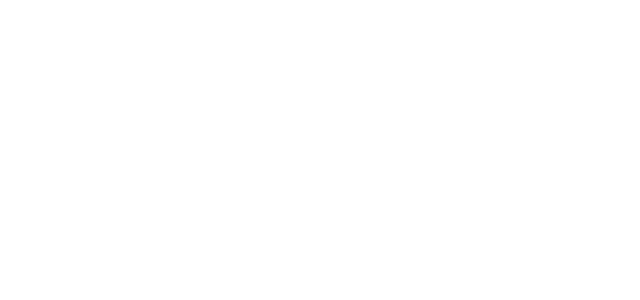
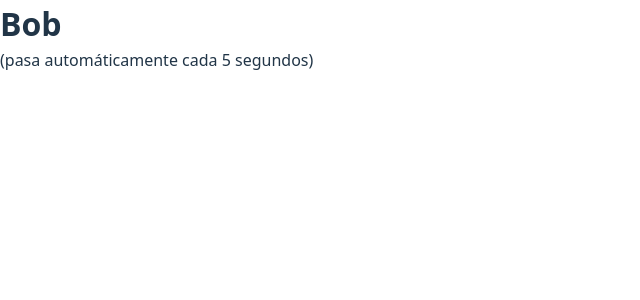
Before and after one commit to DiegoOF07/ggj-2026, a Vue app: page /gameplay in a window 1280 px wide. Shown: the top 300 px of the page, without its empty margins (0-640 px from the left). Built offline with nearby package versions, Linux system fonts and the light colour scheme.

Commit message:
feat: role assignment

```diff
--- a/src/components/gameplay/Gameplay.vue
+++ b/src/components/gameplay/Gameplay.vue
@@ -1,3 +1,65 @@
+<script setup lang="ts">
+import { ref, onMounted } from 'vue'
+import { gameState } from '@/game/gameState'
+import type { Player } from '../../models/player'
+
+const names = ['Ana', 'Bob', 'Chris', 'Daniel']
+const impostorIndex = Math.floor(Math.random() * names.length)
+
+const players: Player[] = names.map((name, index) => ({
+  name,
+  isImpostor: index === impostorIndex,
+  isActive: true,
+  word: null
+}))
+
+gameState.players = players
+
+const phase = ref<'presentation' | 'game'>('presentation')
+const currentIndex = ref(0)
+const displayText = ref('')
+
+function updateDisplay() {
+  const player: Player = players[currentIndex.value]
+
+  if (player.isImpostor) {
+    displayText.value = `${player.name} is IMPOSTOR`
+  } else {
+    displayText.value = `${player.name}`
+  }
+}
+
+onMounted(() => {
+  if (players.length === 0) {
+    displayText.value = 'No players'
+    return
+  }
+
+  updateDisplay()
+
+  const interval = setInterval(() => {
+    currentIndex.value++
+
+    if (currentIndex.value >= players.length) {
+      clearInterval(interval)
+      phase.value = 'game'
+      return
+    }
+
+    updateDisplay()
+  }, 5000)
+})
+</script>
+
 <template>
+  <div>
+    <div v-if="phase === 'presentation'">
+      <h1>{{ displayText }}</h1>
+      <p>(pasa automáticamente cada 5 segundos)</p>
+    </div>
 
+    <div v-else>
+      <h1>Empieza el juego</h1>
+    </div>
+  </div>
 </template>
```
